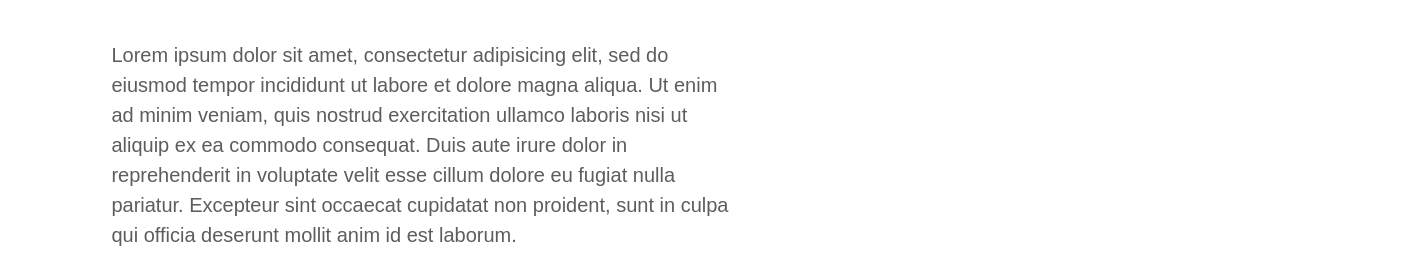
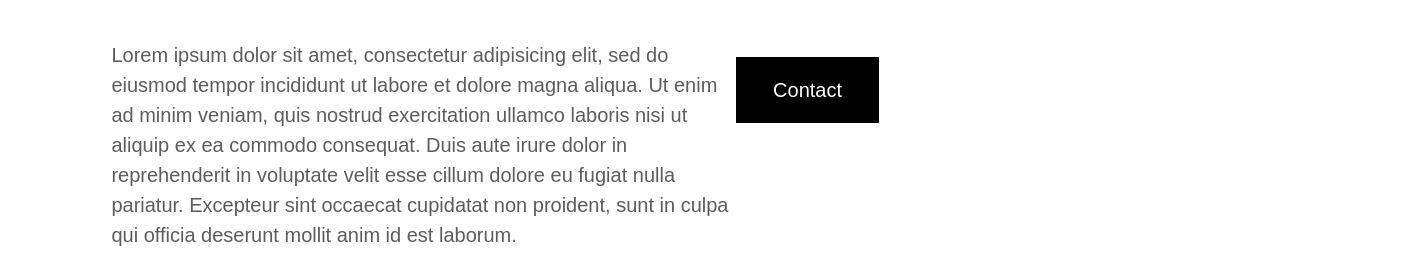
Before and after one commit to walterwolfe/Wolfe-inc, a plain HTML site: page index.html in a window 1280 px wide. Shown: the top 280 px of the page, 1423 px wide, since content can reach past the window. Drawn offline with Linux system fonts and the light colour scheme.

Commit message:
edited top made contact html

```diff
--- a/index.html
+++ b/index.html
@@ -28,6 +28,16 @@
 							proident, sunt in culpa qui officia deserunt mollit anim id est laborum.</li>
 						</ul>
 					</nav>
+				</div>
+				<div class="header-column-three">
+					<div class="contact-page">
+						<ul>
+							<li>
+								<a href="#">Contact</a>
+							</li>
+						</ul>
+					</div>
+
 				</div>
 			</div>
 		</header>
--- a/stylesheets/main.css
+++ b/stylesheets/main.css
@@ -51,10 +51,41 @@ img {
 	padding: 40px 10px;
 }
 
-.header-column-two li {
+.header-column-two,
+.header-column-three li {
 	font-family: 'Circular',sans-serif;
 	font-size: 20px;
 }
+
+a {
+	color:white;
+	border:2px solid black;
+	/*padding: 20px;*/
+	padding:20px 35px 20px 35px;
+	background-color: black;
+	text-decoration: none;
+}
+
+a:hover {
+	background-color: white;
+	color: #5d5d5d;
+}
+
+.header-column-three {
+	/*border:1px solid red;*/
+	position: relative;
+	float: right;
+	display: block;
+	right:5%;
+	top:25%;
+}
+
+.contact-page {
+	/*border: 1px solid black;*/
+}
+
+
+
 
 .image-container {
 	float: left;
@@ -92,12 +123,11 @@ img {
 	visibility: hidden;
 	background-color: lightyellow;
 	padding: 5px;
-	left: 500px;
 	border: 2px solid black;
 }
 
 .img-figure span img { /*CSS for enlarged image*/
-	border: none;
+	border: 1px solid black;
 
 }
 
```
